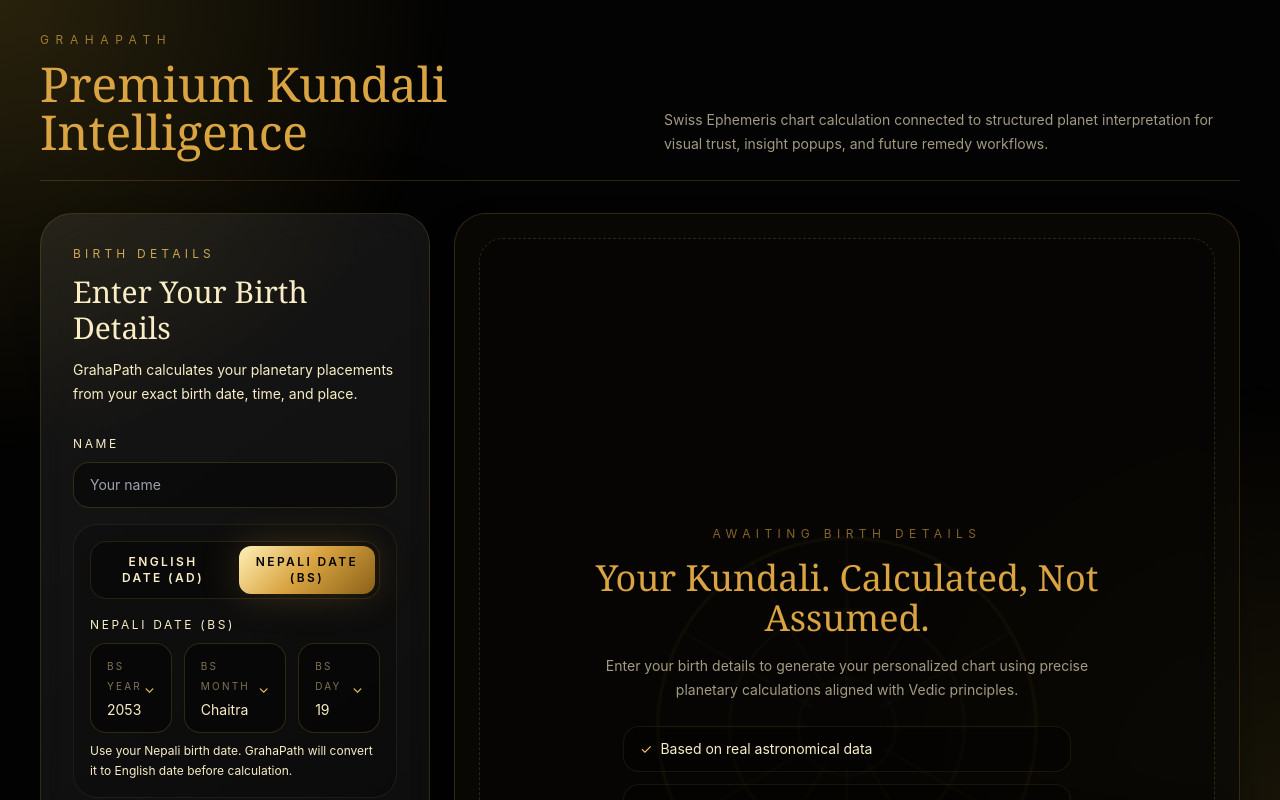
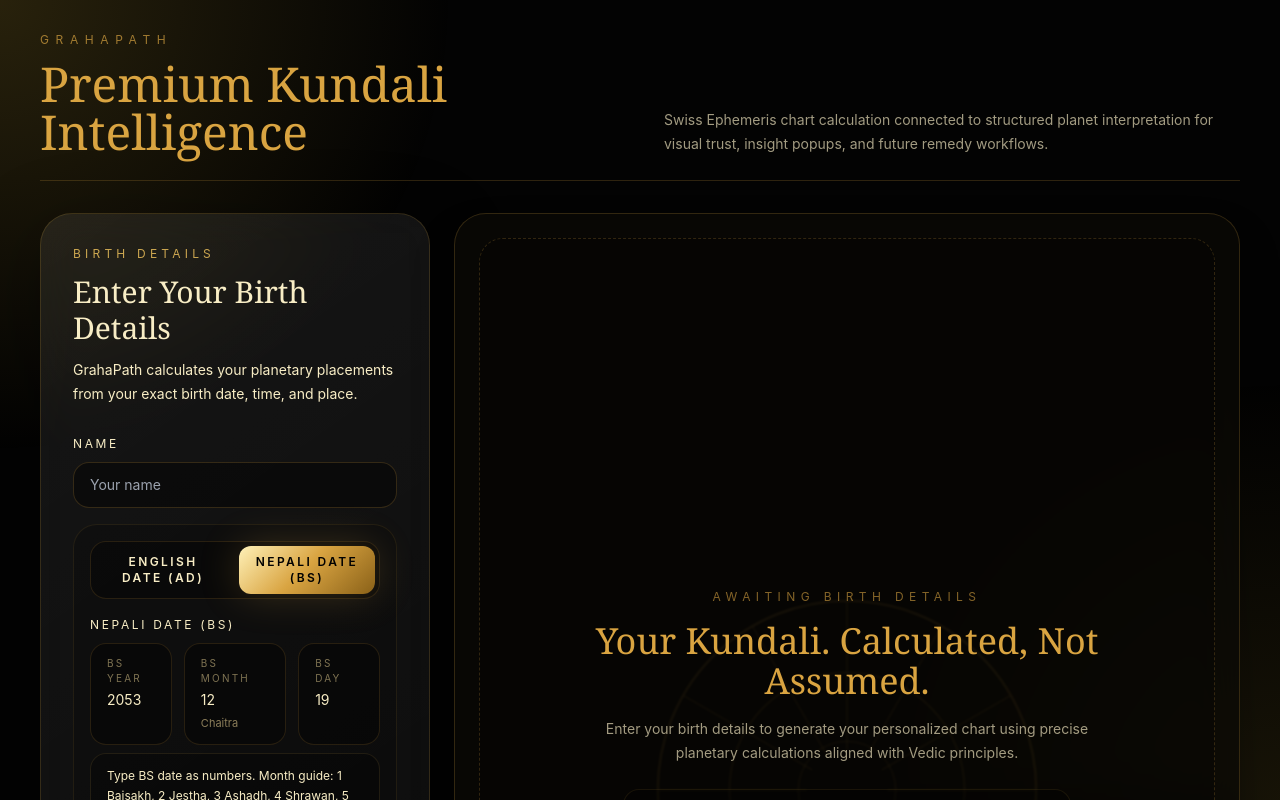
Before and after one commit to Titleshot/GrahaPath, a React (Vite) app in the folder frontend/: page / in a window 1280 px wide. Both pictures are taken after a click on the button "NEPALI DATE (BS)". Shown: the top 800 px of the page. Built offline with nearby package versions, Linux system fonts and the light colour scheme.

Commit message:
Use typed BS date inputs
Co-authored-by: Titleshot <Titleshot@users.noreply.github.com>

```diff
--- a/frontend/src/components/BirthDetailsForm.jsx
+++ b/frontend/src/components/BirthDetailsForm.jsx
@@ -1,4 +1,3 @@
-import { useState } from 'react';
 import { motion } from 'framer-motion';
 
 const inputClass =
@@ -21,12 +20,6 @@ const nepaliMonths = [
   'Chaitra'
 ];
 
-const bsYears = Array.from({ length: 91 }, (_item, index) => 2000 + index);
-const bsDays = Array.from({ length: 32 }, (_item, index) => index + 1);
-const bsYearOptions = bsYears.map((year) => ({ label: String(year), value: year }));
-const bsMonthOptions = nepaliMonths.map((month, index) => ({ label: month, value: index + 1 }));
-const bsDayOptions = bsDays.map((day) => ({ label: String(day), value: day }));
-
 function formatAdDisplay(value) {
   const digits = value.replace(/\D/g, '').slice(0, 8);
   const parts = [digits.slice(0, 2), digits.slice(2, 4), digits.slice(4, 8)].filter(Boolean);
@@ -44,9 +37,9 @@ function formatTimeDisplay(value) {
 }
 
 function BirthDetailsForm({ formData, onChange, onSubmit, isLoading }) {
-  const [openDropdown, setOpenDropdown] = useState(null);
   const dateType = formData.dateType || 'AD';
   const bsDate = formData.bsDate || { year: 2053, month: 12, day: 19 };
+  const selectedBsMonth = nepaliMonths[Number(bsDate.month) - 1];
 
   function handleDateTypeChange(nextDateType) {
     onChange({
@@ -58,12 +51,15 @@ function BirthDetailsForm({ formData, onChange, onSubmit, isLoading }) {
   }
 
   function handleBsDateChange(field, rawValue) {
+    const maxLength = field === 'year' ? 4 : 2;
+    const value = rawValue.replace(/\D/g, '').slice(0, maxLength);
+
     onChange({
       target: {
         name: 'bsDate',
         value: {
           ...bsDate,
-          [field]: Number(rawValue)
+          [field]: value
         }
       }
     });
@@ -156,42 +152,33 @@ function BirthDetailsForm({ formData, onChange, onSubmit, isLoading }) {
             <div className="space-y-2">
               <span className={labelClass}>Nepali Date (BS)</span>
               <div className="grid gap-3 sm:grid-cols-[1fr_1.25fr_1fr]">
-                <CustomDropdown
-                  id="bs-year"
+                <TypedBsInput
                   label="BS Year"
-                  value={Number(bsDate.year)}
-                  options={bsYearOptions}
-                  isOpen={openDropdown === 'bs-year'}
-                  onToggle={() => setOpenDropdown(openDropdown === 'bs-year' ? null : 'bs-year')}
-                  onSelect={(value) => {
-                    handleBsDateChange('year', value);
-                    setOpenDropdown(null);
-                  }}
+                  value={bsDate.year}
+                  placeholder="2053"
+                  maxLength={4}
+                  onChange={(value) => handleBsDateChange('year', value)}
                 />
-                <CustomDropdown
-                  id="bs-month"
+                <TypedBsInput
                   label="BS Month"
-                  value={Number(bsDate.month)}
-                  options={bsMonthOptions}
-                  isOpen={openDropdown === 'bs-month'}
-                  onToggle={() => setOpenDropdown(openDropdown === 'bs-month' ? null : 'bs-month')}
-                  onSelect={(value) => {
-                    handleBsDateChange('month', value);
-                    setOpenDropdown(null);
-                  }}
+                  value={bsDate.month}
+                  placeholder="12"
+                  maxLength={2}
+                  helper={selectedBsMonth || '1-12'}
+                  onChange={(value) => handleBsDateChange('month', value)}
                 />
-                <CustomDropdown
-                  id="bs-day"
+                <TypedBsInput
                   label="BS Day"
-                  value={Number(bsDate.day)}
-                  options={bsDayOptions}
-                  isOpen={openDropdown === 'bs-day'}
-                  onToggle={() => setOpenDropdown(openDropdown === 'bs-day' ? null : 'bs-day')}
-                  onSelect={(value) => {
-                    handleBsDateChange('day', value);
-                    setOpenDropdown(null);
-                  }}
+                  value={bsDate.day}
+                  placeholder="19"
+                  maxLength={2}
+                  onChange={(value) => handleBsDateChange('day', value)}
                 />
+              </div>
+              <div className="rounded-2xl border border-gold-300/10 bg-black/25 px-4 py-3 text-xs leading-5 text-ivory-100/52">
+                Type BS date as numbers. Month guide: 1 Baisakh, 2 Jestha, 3 Ashadh,
+                4 Shrawan, 5 Bhadra, 6 Ashwin, 7 Kartik, 8 Mangsir, 9 Poush,
+                10 Magh, 11 Falgun, 12 Chaitra.
               </div>
               <p className={helperClass}>
                 Use your Nepali birth date. GrahaPath will convert it to English date before
@@ -247,58 +234,25 @@ function BirthDetailsForm({ formData, onChange, onSubmit, isLoading }) {
   );
 }
 
-function CustomDropdown({ id, label, value, options, isOpen, onToggle, onSelect }) {
-  const selectedOption = options.find((option) => option.value === value) || options[0];
-
+function TypedBsInput({ label, value, placeholder, maxLength, helper, onChange }) {
   return (
-    <div className="relative">
-      <button
-        type="button"
-        aria-expanded={isOpen}
-        aria-controls={`${id}-options`}
-        onClick={onToggle}
-        className="flex w-full items-center justify-between rounded-2xl border border-gold-400/20 bg-black/45 px-4 py-3 text-left text-sm text-ivory-100 outline-none transition hover:border-gold-300/55 hover:bg-black/60 focus:border-gold-300/70 focus:ring-2 focus:ring-gold-400/20"
-      >
-        <span>
-          <span className="block text-[10px] uppercase tracking-[0.22em] text-gold-200/50">
-            {label}
-          </span>
-          <span className="mt-1 block text-sm text-ivory-100">{selectedOption.label}</span>
-        </span>
-        <span className={`text-gold-300 transition ${isOpen ? 'rotate-180' : ''}`}>⌄</span>
-      </button>
-
-      {isOpen && (
-        <motion.div
-          id={`${id}-options`}
-          initial={{ opacity: 0, y: -6, scale: 0.98 }}
-          animate={{ opacity: 1, y: 0, scale: 1 }}
-          transition={{ duration: 0.16 }}
-          className="absolute left-0 right-0 top-[calc(100%+0.5rem)] z-40 max-h-64 overflow-y-auto rounded-2xl border border-gold-300/18 bg-[#0f0e0b]/95 p-2 shadow-[0_18px_42px_rgba(0,0,0,0.45)] backdrop-blur-xl"
-        >
-          <div className="grid gap-1">
-            {options.map((option) => {
-              const isSelected = option.value === value;
-
-              return (
-                <button
-                  key={option.value}
-                  type="button"
-                  onClick={() => onSelect(option.value)}
-                  className={`rounded-xl px-3 py-2 text-left text-sm transition ${
-                    isSelected
-                      ? 'border border-gold-300/35 bg-gold-300/18 text-gold-100'
-                      : 'text-ivory-100/72 hover:bg-gold-300/8 hover:text-gold-100'
-                  }`}
-                >
-                  {option.label}
-                </button>
-              );
-            })}
-          </div>
-        </motion.div>
+    <label className="rounded-2xl border border-gold-400/15 bg-black/35 px-4 py-3 transition focus-within:border-gold-300/60 focus-within:ring-2 focus-within:ring-gold-400/15">
+      <span className="block text-[10px] uppercase tracking-[0.22em] text-gold-200/50">
+        {label}
+      </span>
+      <input
+        className="mt-1 w-full bg-transparent text-sm text-ivory-100 outline-none placeholder:text-ivory-100/28"
+        inputMode="numeric"
+        value={value || ''}
+        onChange={(event) => onChange(event.target.value)}
+        placeholder={placeholder}
+        maxLength={maxLength}
+        required
+      />
+      {helper && (
+        <span className="mt-1 block text-[11px] text-gold-200/55">{helper}</span>
       )}
-    </div>
+    </label>
   );
 }
 
```
Also changed, not shown: 5 other files (tests, documents, lock files or other folders).
